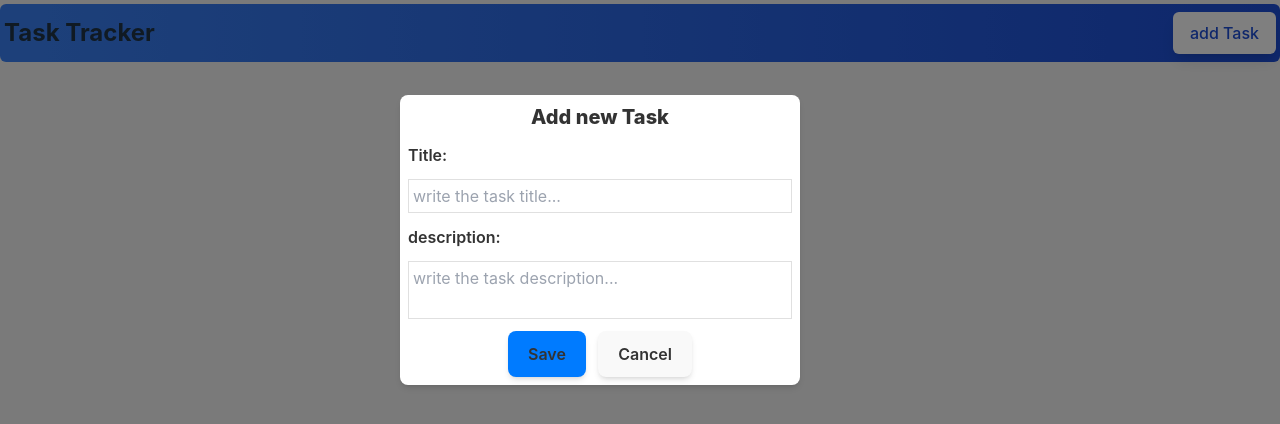
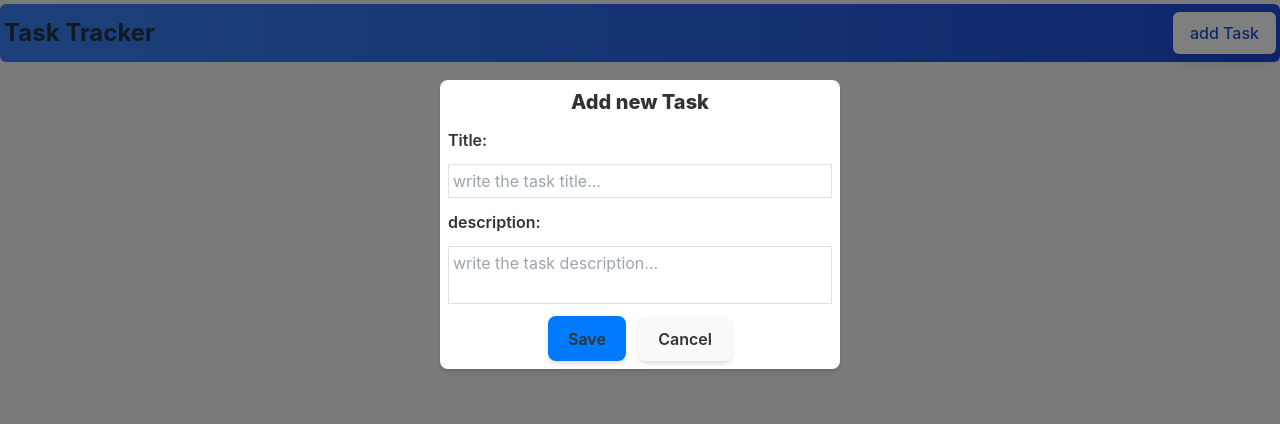
Before and after one commit to aicha-azr/CODSOFT, a React (Vite) app in the folder Task_Tracker_App/: page / in a window 1280 px wide. Both pictures are taken after a click on the button "add Task". Shown: the top 424 px of the page. Built offline with nearby package versions, Linux system fonts and the light colour scheme.

Commit message:
updates..

```diff
--- a/Task_Tracker_App/src/App.jsx
+++ b/Task_Tracker_App/src/App.jsx
@@ -31,6 +31,8 @@ const updateTask = (index, updatedTask)=>{
     const task = [...tasks];
     task[index] = updatedTask;
     setTasks(task);
+    localStorage.setItem("tasks", JSON.stringify(task));
+
 }
 
   return (
--- a/Task_Tracker_App/src/Components/TaskCard.jsx
+++ b/Task_Tracker_App/src/Components/TaskCard.jsx
@@ -1,11 +1,14 @@
 import { useEffect, useState } from "react";
 import TaskForm from "./TaskForm";
+import toast, { Toaster } from "react-hot-toast";
 
 const TaskCard = ({ task, index, deleteTask, updateTask}) => {
   const [read, setRead] = useState(task);
   console.log(read);
   const [completedIndexes, setCompletedIndexes] = useState({});
   const [openEditForm, setOpenEditForm] = useState(false);
+  const notify=()=> toast.success("The task is updated successfully");
+
   const toggleCompletion = (index) => {
     setCompletedIndexes((prev) => ({
       ...prev,
@@ -20,6 +23,7 @@ const handleUpdate = (e)=>{
   e.preventDefault;
   updateTask(index, read);
   setOpenEditForm(false);
+  notify();
 }
   return (
     <>
@@ -118,6 +122,7 @@ const handleUpdate = (e)=>{
               </button>
             </div>
           </form>
+          <Toaster position="top-center" autoClose={6000} />
           </div>
         </>
       )}
--- a/Task_Tracker_App/src/Components/TaskForm.jsx
+++ b/Task_Tracker_App/src/Components/TaskForm.jsx
@@ -46,9 +46,10 @@ const TaskForm = ({ isOpen, onClose, addTask, tasks }) => {
       {isOpen && (
         <>
           <div className="fixed  inset-0 bg-black opacity-50 z-10"></div>
+          <div className="flex justify-center items-center top-20 absolute right-0 left-0">
           <form
             action=""
-            className="flex flex-col mt-[25rem] md:mx-[25rem] gap-3 rounded-lg shadow-md bg-[#ffffff] p-2 text-text-dark self-center md:max-w-[400px] z-20"
+            className="flex flex-col gap-3 rounded-lg shadow-md bg-[#ffffff] p-2 text-text-dark self-center  md:min-w-[400px] min-w-[300px] z-30"
             onSubmit={handleSubmit}
             data-aos="fade-down"
           >
@@ -96,7 +97,7 @@ const TaskForm = ({ isOpen, onClose, addTask, tasks }) => {
               </button>
             </div>
           </form>
-
+        </div>
 
         </>
       )}
```
